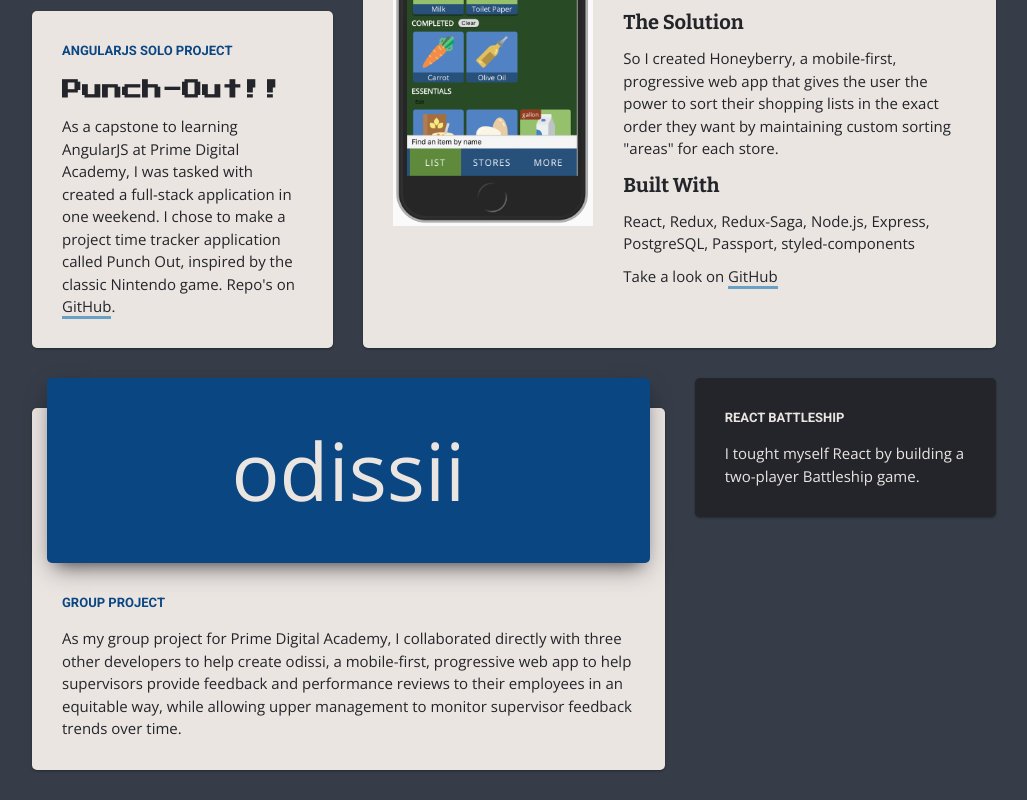
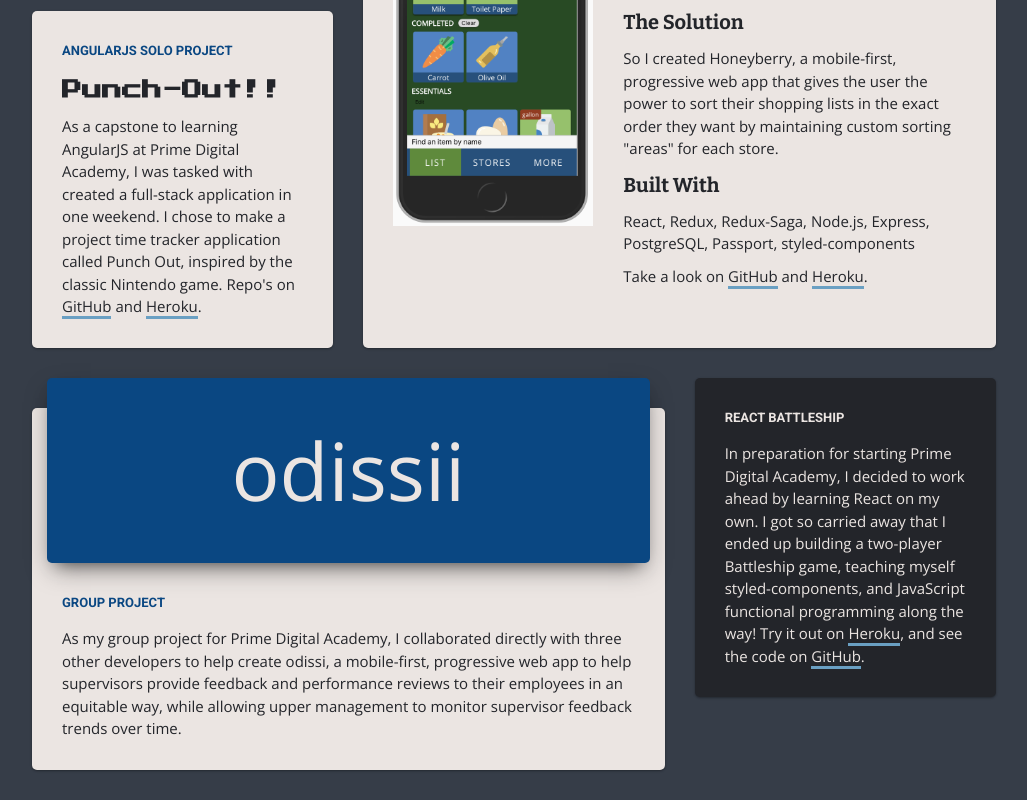
Before and after one commit to pheggeseth/Github-Landing-Page, a React (Create React App) app: page / in a window 1280 px wide. Shown: the part 1012-1812 px from the top of the page, without its empty margins (126-1153 px from the left). Built offline with nearby package versions, Linux system fonts and the light colour scheme; a web font is replaced by a local one.

Commit message:
added Battleship component

```diff
--- a/src/AngularJSCapstone.js
+++ b/src/AngularJSCapstone.js
@@ -17,7 +17,7 @@ export const AngularJSCapstone = props => (
         As a capstone to learning AngularJS at Prime Digital Academy,
         I was tasked with created a full-stack application in one weekend.
         I chose to make a project time tracker application called Punch Out, inspired by the classic Nintendo game.
-        Repo's on <a href="https://github.com/pheggeseth/Punch-Out" target="_blank" rel="noopener noreferrer">GitHub</a>.
+        Repo's on <a href="https://github.com/pheggeseth/Punch-Out" target="_blank" rel="noopener noreferrer">GitHub</a> and <a href="https://ancient-lake-49937.herokuapp.com" target="_blank" rel="noopener noreferrer">Heroku</a>.
       </CardBody>
     </Card>
   </CardContainer>
--- a/src/App.js
+++ b/src/App.js
@@ -18,21 +18,11 @@ import { AboutThisPage } from './AboutThisPage';
 import { SoloProject } from './SoloProject';
 import { GroupProject } from './GroupProject';
 import { AngularJSCapstone } from './AngularJSCapstone';
+import { ReactBattleship } from './ReactBattleship';
 
 const Container = styled.div`
   background-color: ${COLORS.BACKGROUND};
 `;
-
-const ReactBattleship = props => (
-  <CardContainer {...props}>
-    <Card {...props}>
-      <CardTitle {...props}>React Battleship</CardTitle>
-      <CardBody>
-        I tought myself React by building a two-player Battleship game.
-      </CardBody>
-    </Card>
-  </CardContainer>
-);
 
 class App extends Component {
   render() {
--- /dev/null
+++ b/src/ReactBattleship.js
@@ -0,0 +1,23 @@
+import React from 'react';
+
+import {
+  CardContainer,
+  Card,
+  CardBody,
+  CardTitle
+} from './CardComponents';
+
+export const ReactBattleship = props => (
+  <CardContainer {...props}>
+    <Card {...props}>
+      <CardTitle {...props}>React Battleship</CardTitle>
+      <CardBody>
+        In preparation for starting Prime Digital Academy,
+        I decided to work ahead by learning React on my own.
+        I got so carried away that I ended up building a two-player Battleship game,
+        teaching myself styled-components, and JavaScript functional programming along the way!
+        Try it out on <a href="https://desolate-plains-20392.herokuapp.com/" target="_blank" rel="noopener noreferrer">Heroku</a>, and see the code on <a href="https://github.com/pheggeseth/battleship-react" target="_blank" rel="noopener noreferrer">GitHub</a>.
+      </CardBody>
+    </Card>
+  </CardContainer>
+);
--- a/src/SoloProject.js
+++ b/src/SoloProject.js
@@ -83,7 +83,11 @@ export const SoloProject = props => (
             <div style={{margin: '10px 0'}}>
               React, Redux, Redux-Saga, Node.js, Express, PostgreSQL, Passport, styled-components
             </div>
-            Take a look on <a href="https://github.com/pheggeseth/honeyberry" target="_blank" rel="noopener noreferrer">GitHub</a>
+            Take a look on <a href="https://github.com/pheggeseth/honeyberry" target="_blank" rel="noopener noreferrer">
+              GitHub
+            </a> and <a href="https://honeyberry.herokuapp.com/#/home" target="_blank" rel="noopener noreferrer">
+              Heroku
+            </a>.
           </div>
         </SoloProjectContent>
       </CardBody>
```
